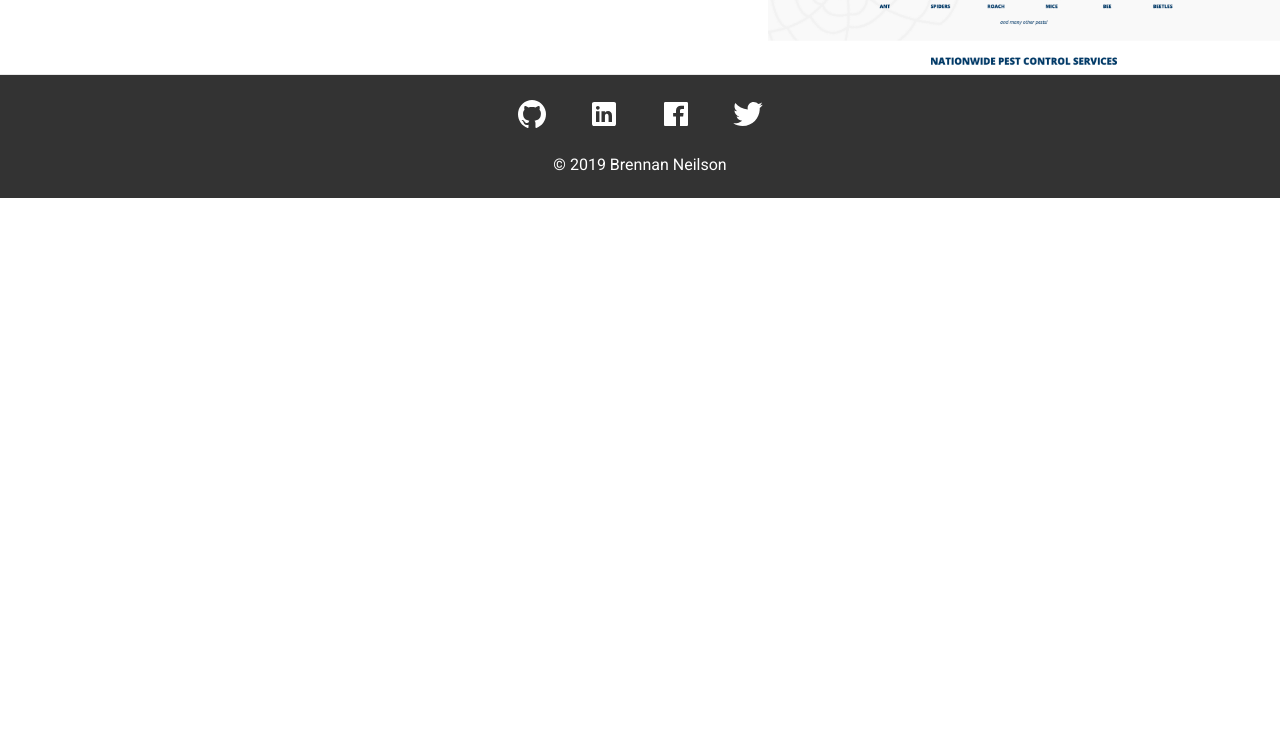
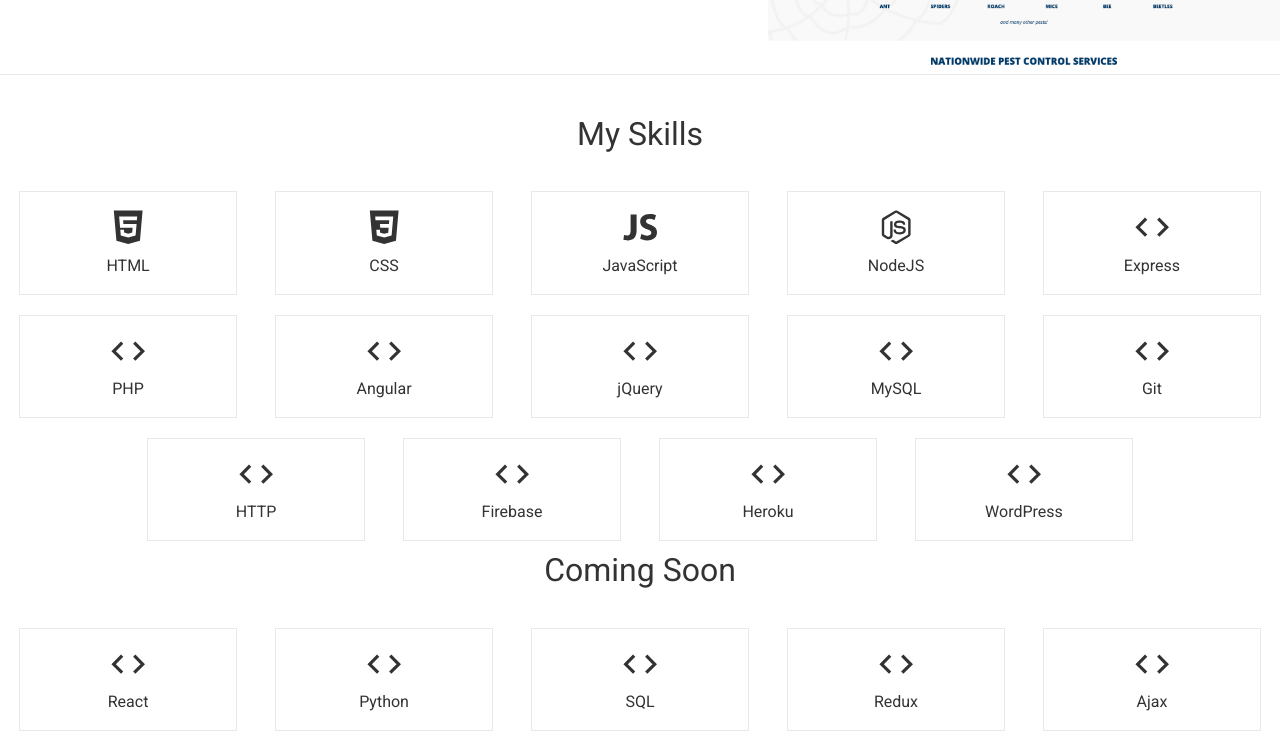
Before and after one commit to bvneilson/brennanneilson.com, a website: page public/index.html in a window 1280 px wide. Shown: the part 2684-3420 px from the top of the page. Before the commit the page ends 2882 px from the top, so only its background shows below. Drawn offline with nearby package versions, Linux system fonts and the light colour scheme.

Commit message:
Added skills section

```diff
--- a/public/index.html
+++ b/public/index.html
@@ -99,20 +99,90 @@
     </div>
   </section>
 
-  <!-- <section class="skills">
+  <section class="skills">
+    <div class="skills-header">
+      <h2>My Skills</h2>
+    </div>
     <div class="skill">
       <ion-icon name="logo-html5"></ion-icon>
+      <p>HTML</p>
     </div>
     <div class="skill">
       <ion-icon name="logo-css3"></ion-icon>
+      <p>CSS</p>
     </div>
     <div class="skill">
       <ion-icon name="logo-javascript"></ion-icon>
+      <p>JavaScript</p>
     </div>
     <div class="skill">
       <ion-icon name="logo-nodejs"></ion-icon>
+      <p>NodeJS</p>
     </div>
-  </section> -->
+    <div class="skill">
+      <ion-icon name="code"></ion-icon>
+      <p>Express</p>
+    </div>
+    <div class="skill">
+      <ion-icon name="code"></ion-icon>
+      <p>PHP</p>
+    </div>
+    <div class="skill">
+      <ion-icon name="code"></ion-icon>
+      <p>Angular</p>
+    </div>
+    <div class="skill">
+      <ion-icon name="code"></ion-icon>
+      <p>jQuery</p>
+    </div>
+    <div class="skill">
+      <ion-icon name="code"></ion-icon>
+      <p>MySQL</p>
+    </div>
+    <div class="skill">
+      <ion-icon name="code"></ion-icon>
+      <p>Git</p>
+    </div>
+    <div class="skill">
+      <ion-icon name="code"></ion-icon>
+      <p>HTTP</p>
+    </div>
+    <div class="skill">
+      <ion-icon name="code"></ion-icon>
+      <p>Firebase</p>
+    </div>
+    <div class="skill">
+      <ion-icon name="code"></ion-icon>
+      <p>Heroku</p>
+    </div>
+    <div class="skill">
+      <ion-icon name="code"></ion-icon>
+      <p>WordPress</p>
+    </div>
+    <div class="skills-header">
+      <h2>Coming Soon</h2>
+    </div>
+    <div class="skill">
+      <ion-icon name="code"></ion-icon>
+      <p>React</p>
+    </div>
+    <div class="skill">
+      <ion-icon name="code"></ion-icon>
+      <p>Python</p>
+    </div>
+    <div class="skill">
+      <ion-icon name="code"></ion-icon>
+      <p>SQL</p>
+    </div>
+    <div class="skill">
+      <ion-icon name="code"></ion-icon>
+      <p>Redux</p>
+    </div>
+    <div class="skill">
+      <ion-icon name="code"></ion-icon>
+      <p>Ajax</p>
+    </div>
+  </section>
 
   <footer>
     <div class="social">
--- a/public/style.css
+++ b/public/style.css
@@ -10,14 +10,14 @@
 }
 .header-image, .landscape {
   width: 100%;
-  height: 50vh;
+  height: 45vh;
 }
 .landscape-tall {
   display: none;
 }
 .headline {
   padding: 50px 0;
-  height: 50vh;
+  height: 45vh;
   display: flex;
   flex-direction: column;
   justify-content: center;
@@ -51,11 +51,25 @@
 .skills {
   width: 100%;
   display: flex;
-  justify-content: space-around;
+  flex-wrap: wrap;
+  justify-content: center;
   align-items: center;
+  padding: 40px 0;
+}
+.skills-header {
+  width: 100%;
+  text-align: center;
+  padding-bottom: 20px;
 }
 .skill {
-  font-size: 6.4rem;
+  text-align: center;
+  width: 20%;
+  margin: 10px 2.5%;
+  padding-top: 16px;
+  border: 1px solid #E8E8E8;
+}
+.skill ion-icon {
+  font-size: 2.4rem;
 }
 .projects {
   display: flex;
@@ -196,4 +210,8 @@
   .project-description a {
     font-size: 1rem;
   }
+  .skill {
+    width: 17%;
+    margin: 10px 1.5%;
+  }
 }
```
